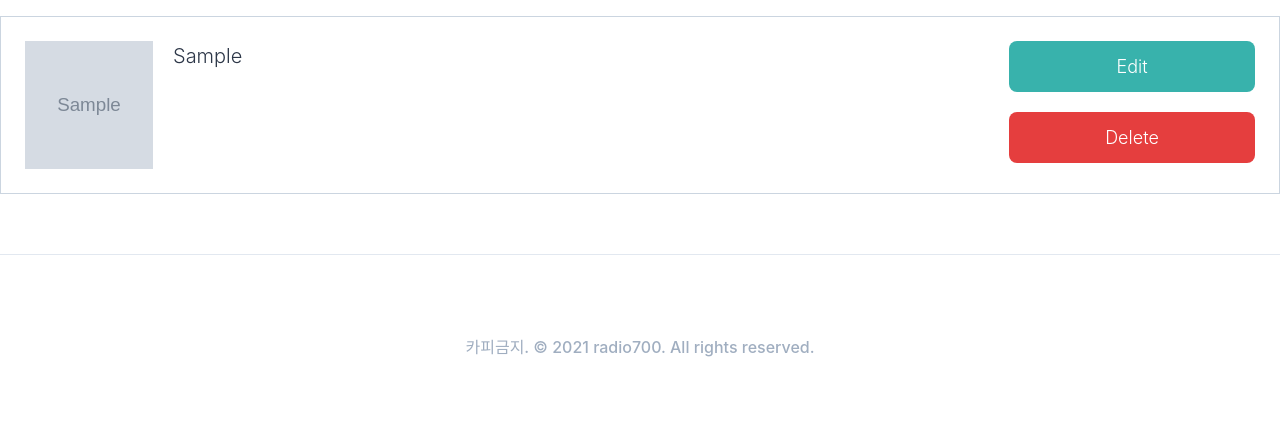
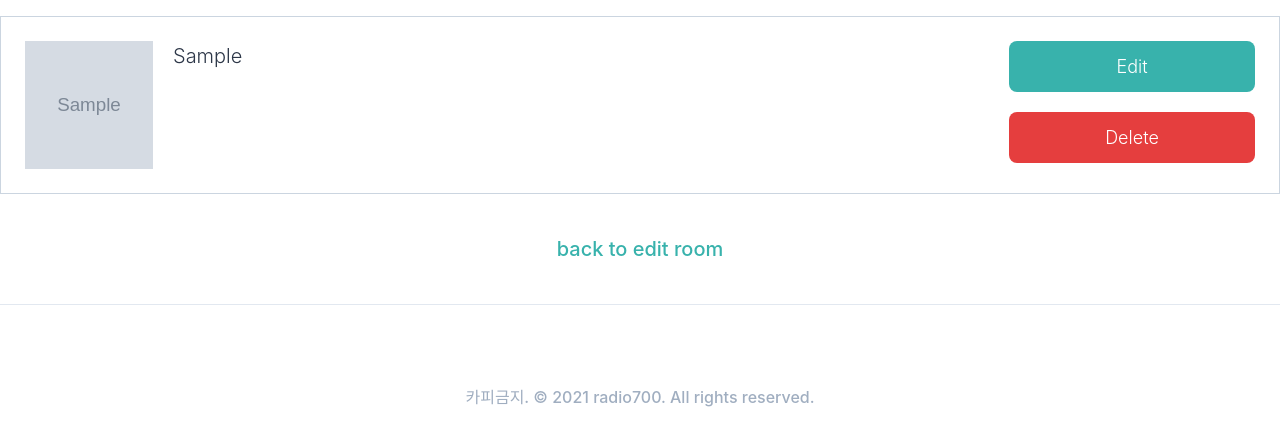
Before and after one commit to radio700/Django_airbnb_clone, a Django app: page /rooms/1/photos/ in a window 1280 px wide. Shown: the part 80-526 px from the top of the page. Run offline with Django 3.2, Linux system fonts and the light colour scheme; a user stored in the database is signed in; tables that the repository leaves empty hold one stand-in row (values such as "Sample post"); grey boxes marked "Sample" are stand-in pictures; some libraries are stand-ins or nearby versions.

Commit message:
사진설명_수정하기

```diff
--- a/rooms/urls.py
+++ b/rooms/urls.py
@@ -11,6 +11,7 @@ urlpatterns = [
     path("<int:pk>/edit/", views.EditRoomView.as_view(), name="edit"),
     path("<int:pk>/photos/", views.RoomPhotosview.as_view(), name="photos"),
     path("<int:room_pk>/photos/<int:photo_pk>/delete/", views.delete_photo, name="delete-photos"),
+    path("<int:room_pk>/photos/<int:photo_pk>/edit/", views.EditPhotoView.as_view(), name="edit-photos"),
     path("search/", views.search, name="search"),
 
 ]
--- a/rooms/views.py
+++ b/rooms/views.py
@@ -2,12 +2,12 @@ from django.http.response import Http404
 from django.shortcuts import redirect, render
 from django.urls.base import reverse
 from django.views.generic import ListView, DetailView, UpdateView
-from . import forms
-from . import models
 from django.core.paginator import Paginator
-from users import mixins as user_mixins
+from django.contrib.messages.views import SuccessMessageMixin
 from django.contrib import messages
 from django.contrib.auth.decorators import login_required
+from users import mixins as user_mixins
+from . import forms, models
 
 # Create your views here.
 # def all_rooms(request):
@@ -176,3 +176,16 @@ def delete_photo(request, room_pk, photo_pk):
         return redirect(reverse("rooms:photos", kwargs={"pk": room_pk}))
     except models.Room.DoesNotExist:
         return redirect(reverse("core:home"))
+
+class EditPhotoView(user_mixins.LoggedInOnlyView, SuccessMessageMixin , UpdateView):
+
+    model = models.Photo
+    template_name = "rooms/photo_edit.html"
+    pk_url_kwarg = "photo_pk"
+    success_message = "사진이 업데이트 됐어요"
+    fields = ("caption",)
+
+    def get_success_url(self):
+        room_pk = self.kwargs.get("room_pk")
+
+        return reverse("rooms:photos", kwargs={"pk": room_pk})
--- a/templates/rooms/room_photos.html
+++ b/templates/rooms/room_photos.html
@@ -11,11 +11,14 @@
                 <span class="ml-5 text-xl">{{photo.caption}}</span>
             </div>
             <div class="flex flex-col w-1/5">
-                <a class="btn-link mb-5 bg-teal-500" href="">Edit</a>
+                <a class="btn-link mb-5 bg-teal-500" href="{% url 'rooms:edit-photos' room.pk photo.pk %}">Edit</a>
                 <a class="btn-link bg-red-600" href="{% url 'rooms:delete-photos' room.pk photo.pk %}">Delete</a>
             </div>
         </div>
     {% endfor %}
+    <div class="flex justify-center mt-5">
+        <a href="{% url 'rooms:edit' room.pk %}" class="text-teal-500 font-medium text-xl">back to edit room</a>
+    </div>
 </div>
 
 {% endblock content %}
```
Also changed, not shown: templates/rooms/photo_edit.html (added, +13 -0 lines).
